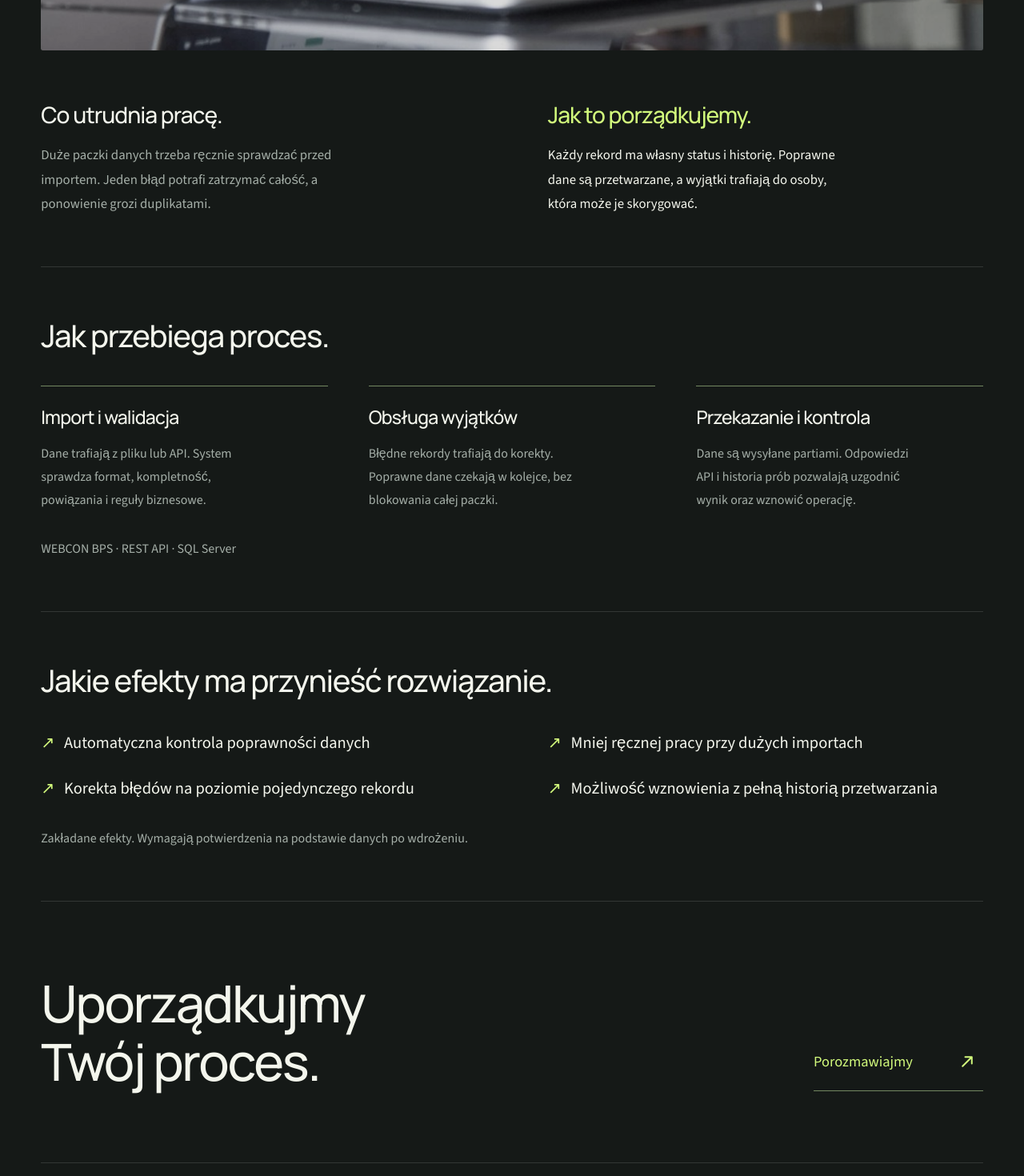
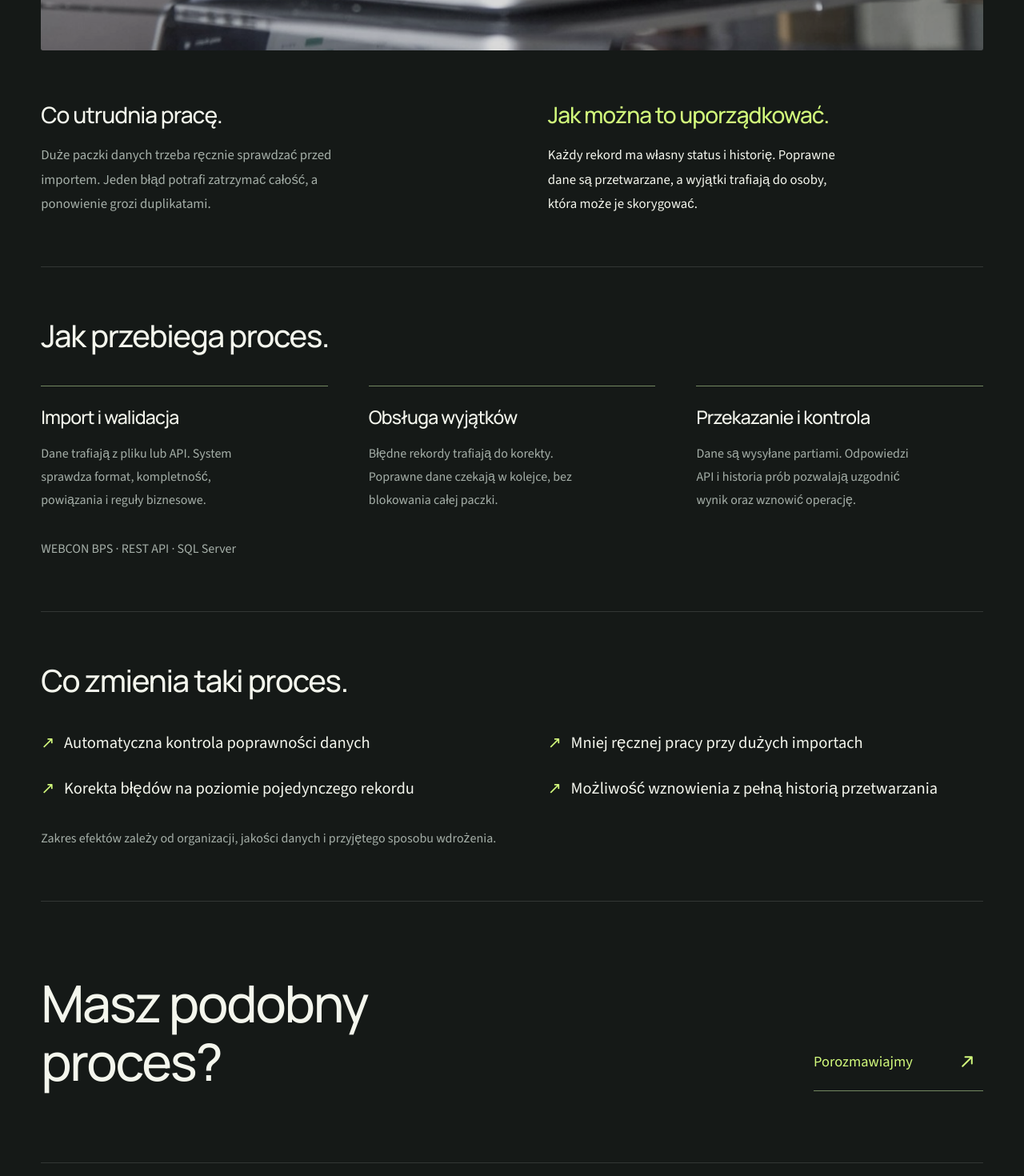
Before and after one commit to radoslawbegej-code/analizeit, a Next.js app in the folder analizeit/: page /realizacje/automatyzacja-procesu-operacyjnego in a window 1280 px wide. Shown: the part 820-2290 px from the top of the page at 80% size. Built offline with nearby package versions, Linux system fonts and the light colour scheme; no server answers.

Commit message:
Refine process detail language

```diff
--- a/analizeit/src/app/realizacje/[slug]/page.tsx
+++ b/analizeit/src/app/realizacje/[slug]/page.tsx
@@ -10,6 +10,7 @@ import "../realizacje.css";
 import "./detail.css";
 
 type PageProps = { params: Promise<{ slug: string }> };
+
 const photographs = {
   invoice: "/digital-finance.jpg",
   purchase: "/digital-purchasing.jpg",
@@ -25,15 +26,21 @@ export function generateStaticParams() {
 
 export async function generateMetadata({ params }: PageProps): Promise<Metadata> {
   const { slug } = await params;
-  const item = realizations.find(item => item.slug === slug);
+  const item = realizations.find((entry) => entry.slug === slug);
   if (!item) notFound();
-  return { title: item.title, description: item.summary, alternates: { canonical: `/realizacje/${item.slug}` } };
+
+  return {
+    title: item.title,
+    description: item.summary,
+    alternates: { canonical: `/realizacje/${item.slug}` },
+  };
 }
 
 export default async function RealizationDetailPage({ params }: PageProps) {
   const { slug } = await params;
-  const index = realizations.findIndex(item => item.slug === slug);
+  const index = realizations.findIndex((entry) => entry.slug === slug);
   if (index === -1) notFound();
+
   const item = realizations[index];
   const presentation = processPresentations[item.motif];
   const next = realizations[(index + 1) % realizations.length];
@@ -42,30 +49,63 @@ export default async function RealizationDetailPage({ params }: PageProps) {
     <div className="digital-subpage process-detail">
       <section className="process-detail__hero" aria-labelledby="realization-title">
         <Container>
-          <Link className="realization-back" href="/realizacje"><ArrowLeft size={18} /> Wszystkie przykłady</Link>
+          <Link className="realization-back" href="/realizacje">
+            <ArrowLeft size={18} /> Wszystkie przykłady
+          </Link>
           <div className="process-detail__intro">
             <h1 id="realization-title">{item.title}</h1>
           </div>
-          <div className="process-detail__photograph"><Image src={photographs[item.motif]} alt="" fill priority sizes="(max-width: 1400px) 100vw, 1400px" /></div>
+          <div className="process-detail__photograph">
+            <Image src={photographs[item.motif]} alt="" fill priority sizes="(max-width: 1400px) 100vw, 1400px" />
+          </div>
         </Container>
       </section>
+
       <Container>
         <section className="process-detail__comparison" aria-label="Problem i rozwiązanie">
-          <div><h2>Co utrudnia pracę.</h2><p>{presentation.problem}</p></div>
-          <div><h2>Jak to porządkujemy.</h2><p>{presentation.solution}</p></div>
+          <div>
+            <h2>Co utrudnia pracę.</h2>
+            <p>{presentation.problem}</p>
+          </div>
+          <div>
+            <h2>Jak można to uporządkować.</h2>
+            <p>{presentation.solution}</p>
+          </div>
         </section>
+
         <section className="process-detail__process" aria-labelledby="process-title">
           <h2 id="process-title">Jak przebiega proces.</h2>
-          <ol className="process-detail__stages">{presentation.stages.map(stage => <li key={stage.title}><h3>{stage.title}</h3><p>{stage.text}</p></li>)}</ol>
+          <ol className="process-detail__stages">
+            {presentation.stages.map((stage) => (
+              <li key={stage.title}>
+                <h3>{stage.title}</h3>
+                <p>{stage.text}</p>
+              </li>
+            ))}
+          </ol>
           <p className="process-detail__technology">{item.technologies.join(" · ")}</p>
         </section>
+
         <section className="process-detail__outcomes" aria-labelledby="effects-title">
-          <h2 id="effects-title">Jakie efekty ma przynieść rozwiązanie.</h2>
-          <ul>{item.effects.map(effect => <li key={effect}>{effect}</li>)}</ul>
-          <p className="process-detail__note">Zakładane efekty. Wymagają potwierdzenia na podstawie danych po wdrożeniu.</p>
+          <h2 id="effects-title">Co zmienia taki proces.</h2>
+          <ul>{item.effects.map((effect) => <li key={effect}>{effect}</li>)}</ul>
+          <p className="process-detail__note">
+            Zakres efektów zależy od organizacji, jakości danych i przyjętego sposobu wdrożenia.
+          </p>
         </section>
-        <section className="process-detail__contact" aria-labelledby="contact-title"><h2 id="contact-title">Uporządkujmy<br />Twój proces.</h2><Link href="/kontakt">Porozmawiajmy <ArrowUpRight size={28} /></Link></section>
-        <Link className="process-detail__next" href={`/realizacje/${next.slug}`}><div><span>Zobacz także</span><h2>{next.title}</h2></div><ArrowUpRight size={30} /></Link>
+
+        <section className="process-detail__contact" aria-labelledby="contact-title">
+          <h2 id="contact-title">Masz podobny<br />proces?</h2>
+          <Link href="/kontakt">Porozmawiajmy <ArrowUpRight size={28} /></Link>
+        </section>
+
+        <Link className="process-detail__next" href={`/realizacje/${next.slug}`}>
+          <div>
+            <span>Zobacz także</span>
+            <h2>{next.title}</h2>
+          </div>
+          <ArrowUpRight size={30} />
+        </Link>
       </Container>
     </div>
   );
```
